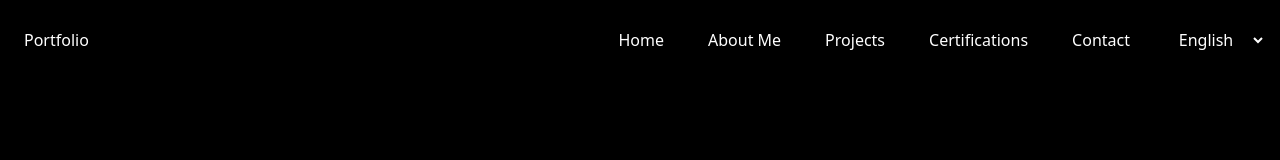
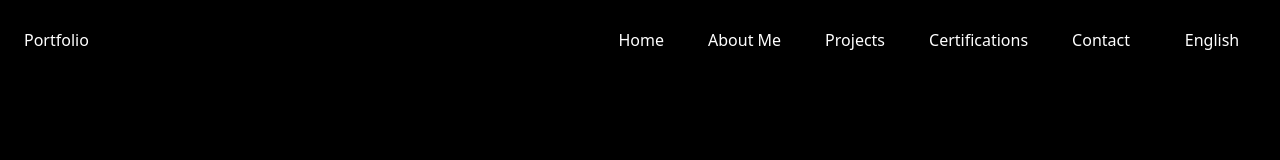
Before and after one commit to leocoiradas/Portfolio, a React (Vite) app: page / in a window 1280 px wide. Shown: the top 160 px of the page. Built offline with nearby package versions, Linux system fonts and the light colour scheme.

Commit message:
LanguageSwitch: Modificaciones en la apariencia del select
Se añadió la clase "appearance-none" al elemento select del componente para resetear los estilos impuestos por el navegador, quedando más prolijo dentro del navbar.

```diff
--- a/src/components/header_components/LanguageSwitch.jsx
+++ b/src/components/header_components/LanguageSwitch.jsx
@@ -18,7 +18,7 @@ function LanguageSwitch(){
     }
 
     return(
-        <select onChange={switchLanguage} className="w-28 text-2xl lg:text-base bg-transparent text-white text-center rounded-md border-2 border-transparent hover:border-purple-600 hover:text-purple-600 ease-in duration-300 p-1">
+        <select onChange={switchLanguage} className="w-28 text-2xl lg:text-base bg-transparent text-white text-center p-1 rounded-md border-2 border-transparent hover:border-purple-600 hover:text-purple-600 ease-in duration-300 appearance-none">
             <option value="en" className="bg-black">{t("header.language.en")}</option>
             <option value="es" className="bg-black">{t("header.language.es")}</option>
         </select>
```
